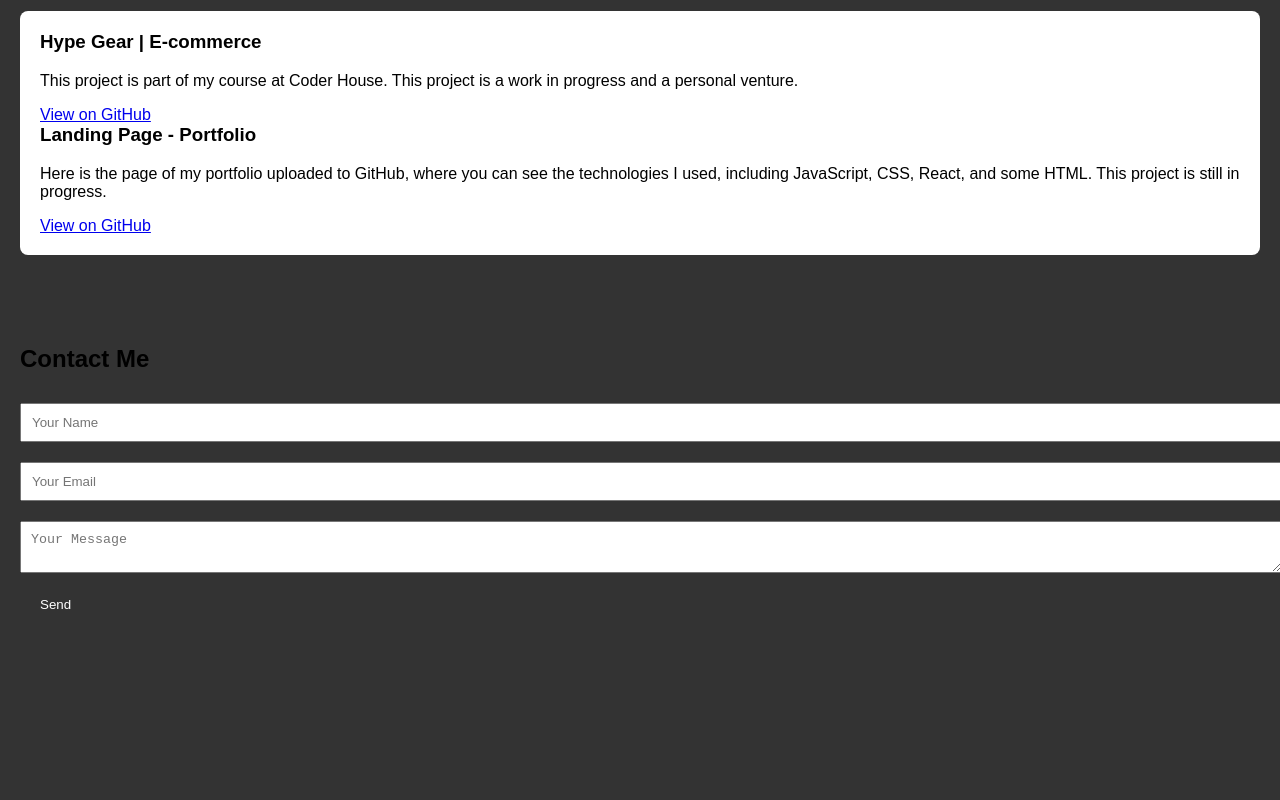
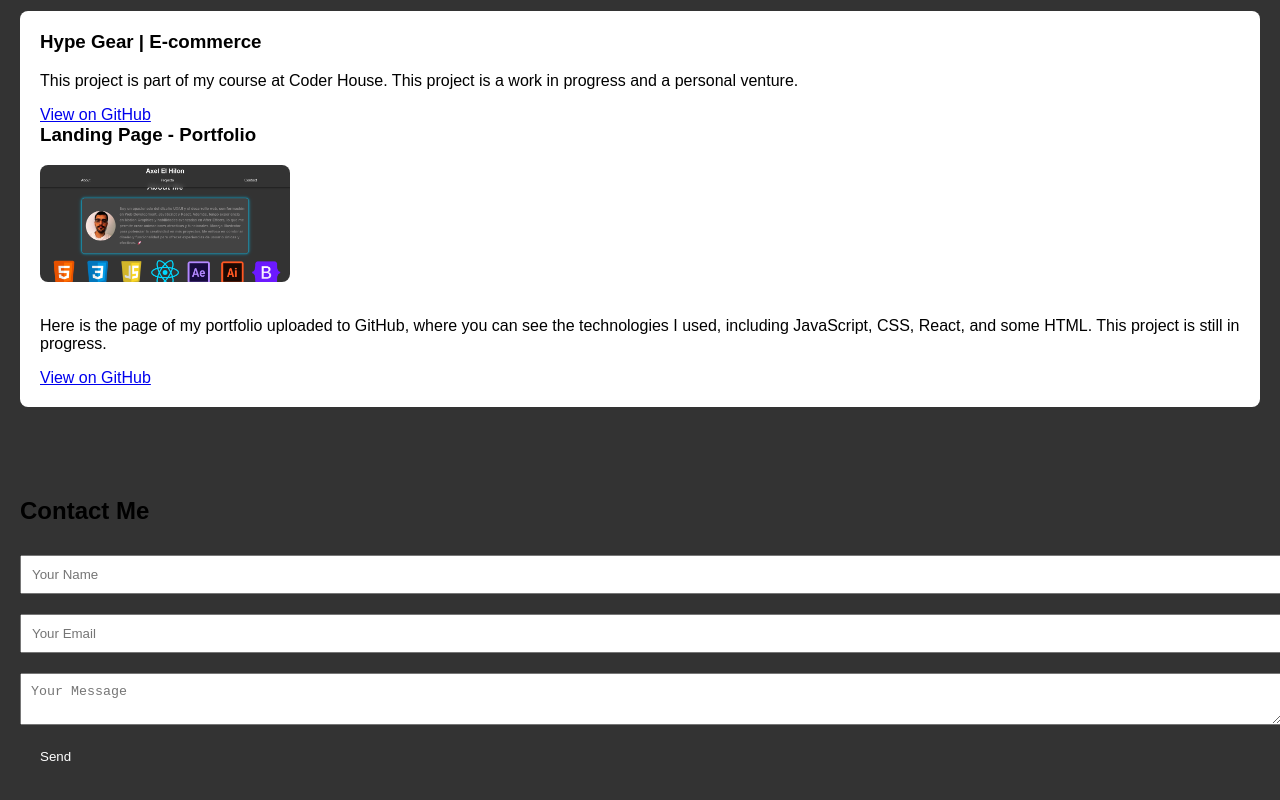
Before and after one commit to AxelElHilon/Portfolio, a React (Vite) app: page / in a window 1280 px wide. Shown: the part 962-1762 px from the top of the page. Before the commit the page ends 1624 px from the top, so only its background shows below. Built offline with nearby package versions, Linux system fonts and the light colour scheme.

Commit message:
Agregado de iconos a proyectos

```diff
--- a/src/App.css
+++ b/src/App.css
@@ -113,3 +113,11 @@ form button:hover {
 }
 
 /* Estilo para la sección About */
+
+.project-thumbnail {
+  width: 100%;
+  max-width: 250px;
+  height: auto;
+  border-radius: 8px;
+  margin-bottom: 15px;
+}
--- a/src/components/Projects.jsx
+++ b/src/components/Projects.jsx
@@ -13,6 +13,7 @@ const Projects = () => {
         </p>
         <a href="https://github.com/your-github-repo" target="_blank" rel="noopener noreferrer">View on GitHub</a>
         <h3>Landing Page - Portfolio</h3>
+        <img src="src/assets/images/page-icon.png" alt="Landing Page Portfolio" className="project-thumbnail" />
         <p>
         Here is the page of my portfolio uploaded to GitHub,
         where you can see the technologies I used,
```
Also changed, not shown: src/assets/images/page-icon.png (added).
